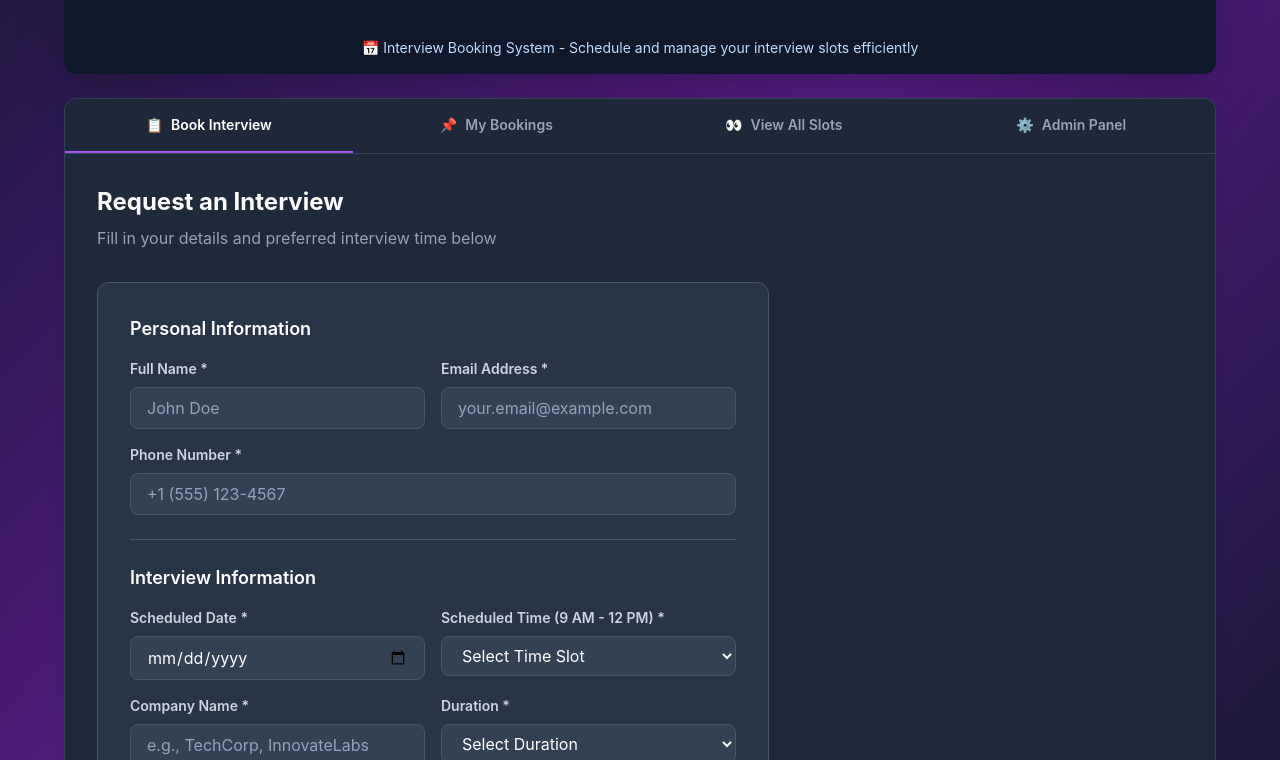
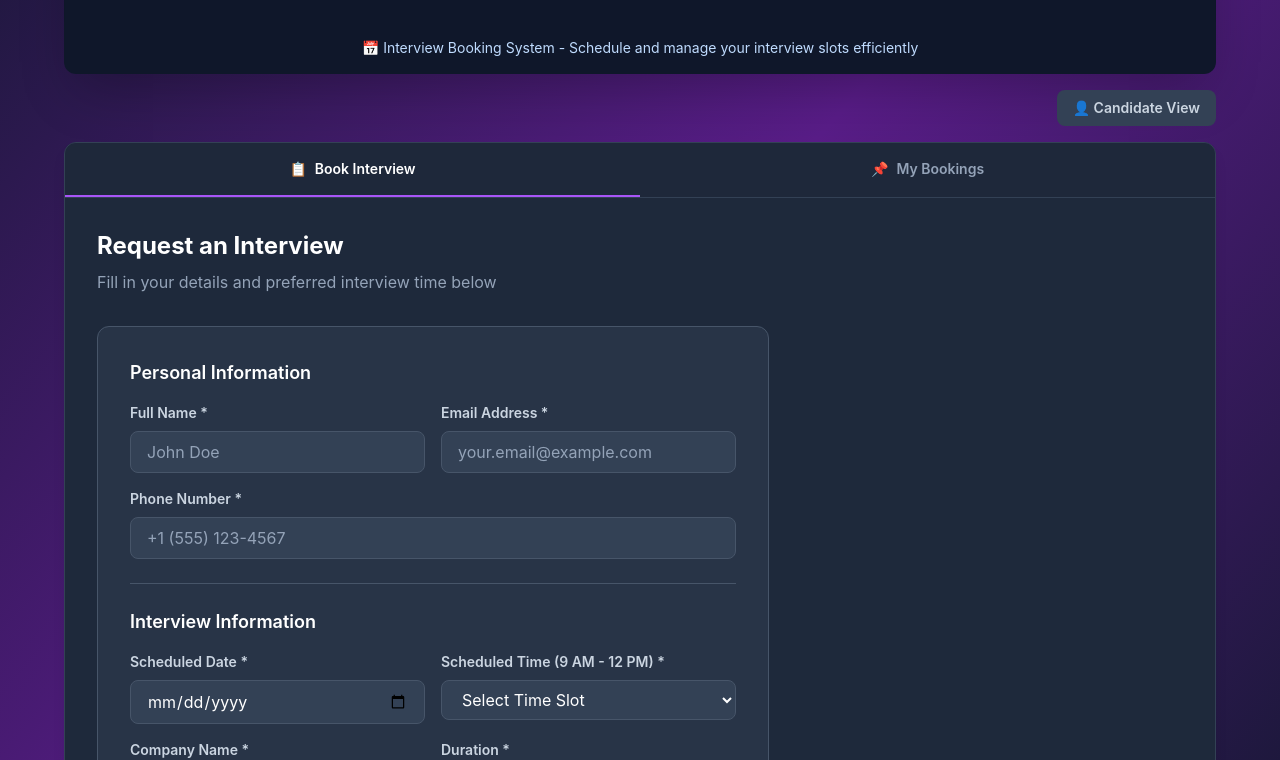
Before and after one commit to jiyaan-data-engineering/Interview-Booking-System, a Next.js app: page / in a window 1280 px wide. Shown: the part 380-1140 px from the top of the page. Built offline with nearby package versions, Linux system fonts and the light colour scheme.

Commit message:
Feature: Add candidate vs admin view mode
- Candidates only see: Book Interview + My Bookings tabs
- Admins can toggle to see: View All Slots + Admin Panel
- Add admin mode toggle button
- Default: Candidate view (👤)
- Admin mode: 🔒 (red button)

```diff
--- a/components/Dashboard.tsx
+++ b/components/Dashboard.tsx
@@ -18,6 +18,7 @@ export default function Dashboard() {
   const [slots, setSlots] = useState<InterviewSlot[]>([]);
   const [alert, setAlert] = useState<{ message: string; type: 'success' | 'error' } | null>(null);
   const [isLoading, setIsLoading] = useState(true);
+  const [isAdmin, setIsAdmin] = useState(false);
 
   useEffect(() => {
     let savedSlots = getSlots();
@@ -158,8 +159,22 @@ export default function Dashboard() {
 
         {alert && <Alert message={alert.message} type={alert.type} />}
 
-        <div className="card mt-6 overflow-hidden">
-          <TabNavigation activeTab={activeTab} onTabChange={setActiveTab} />
+        {/* Admin Toggle */}
+        <div className="mt-4 flex justify-end">
+          <button
+            onClick={() => setIsAdmin(!isAdmin)}
+            className={`px-4 py-2 rounded-lg text-sm font-semibold transition-all ${
+              isAdmin
+                ? 'bg-red-600 text-white hover:bg-red-700'
+                : 'bg-slate-700 text-slate-300 hover:bg-slate-600'
+            }`}
+          >
+            {isAdmin ? '🔒 Admin Mode: ON' : '👤 Candidate View'}
+          </button>
+        </div>
+
+        <div className="card mt-4 overflow-hidden">
+          <TabNavigation activeTab={activeTab} onTabChange={setActiveTab} isAdmin={isAdmin} />
 
           <div className="p-8">
             {activeTab === 'book' && (
--- a/components/TabNavigation.tsx
+++ b/components/TabNavigation.tsx
@@ -3,15 +3,23 @@ type TabType = 'book' | 'mybookings' | 'view' | 'admin';
 interface TabNavigationProps {
   activeTab: TabType;
   onTabChange: (tab: TabType) => void;
+  isAdmin?: boolean;
 }
 
-export default function TabNavigation({ activeTab, onTabChange }: TabNavigationProps) {
-  const tabs: { id: TabType; label: string; icon: string }[] = [
+export default function TabNavigation({ activeTab, onTabChange, isAdmin = false }: TabNavigationProps) {
+  const candidateTabs: { id: TabType; label: string; icon: string }[] = [
+    { id: 'book', label: 'Book Interview', icon: '📋' },
+    { id: 'mybookings', label: 'My Bookings', icon: '📌' },
+  ];
+
+  const adminTabs: { id: TabType; label: string; icon: string }[] = [
     { id: 'book', label: 'Book Interview', icon: '📋' },
     { id: 'mybookings', label: 'My Bookings', icon: '📌' },
     { id: 'view', label: 'View All Slots', icon: '👀' },
     { id: 'admin', label: 'Admin Panel', icon: '⚙️' },
   ];
+
+  const tabs = isAdmin ? adminTabs : candidateTabs;
 
   return (
     <div className="flex border-b border-slate-700 bg-slate-800/50">
```
